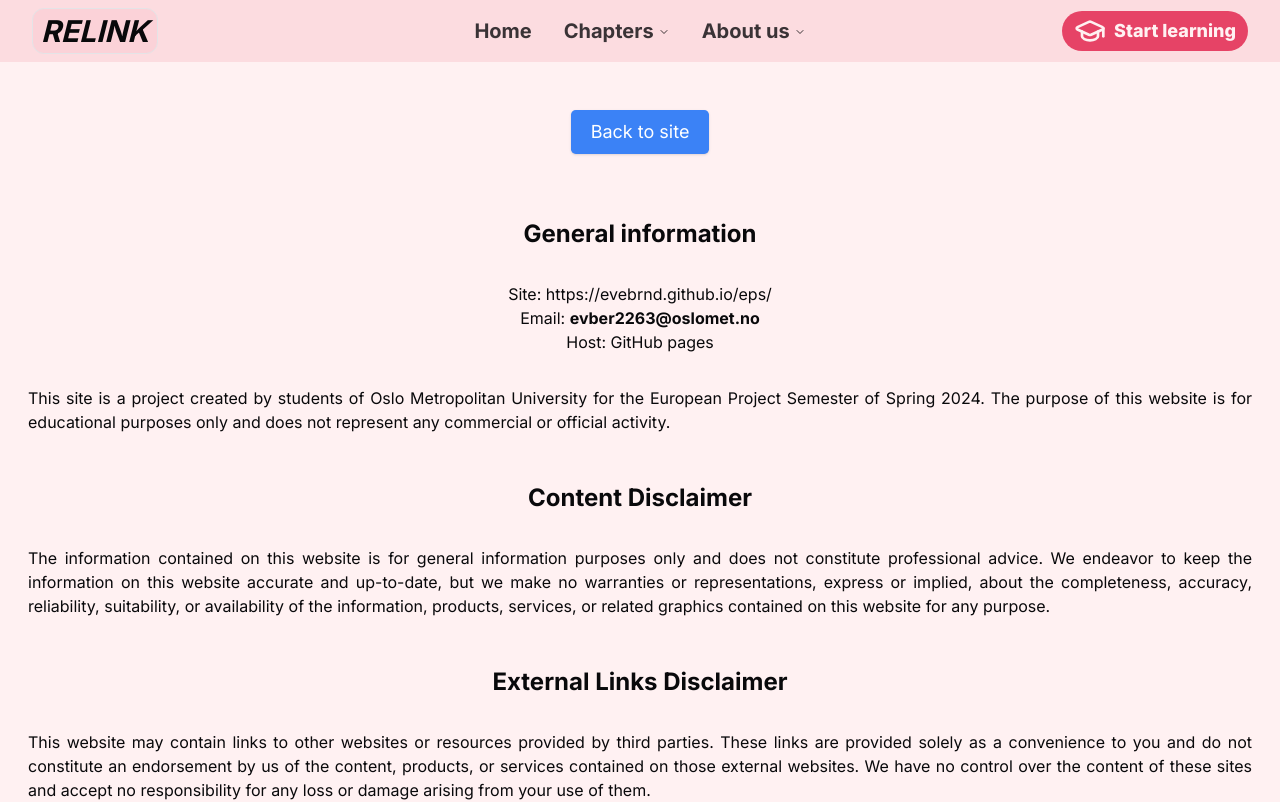
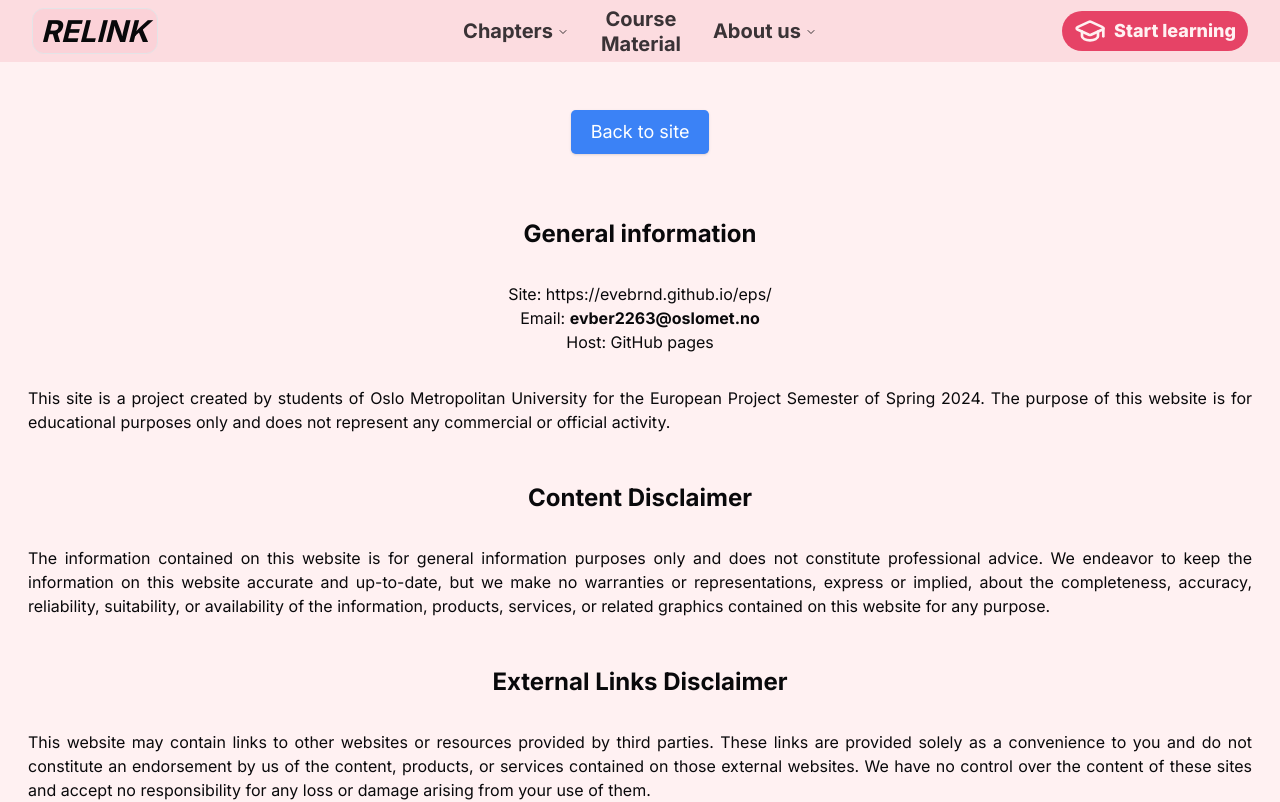
Before and after one commit to evebrnd/eps, a Next.js app: page /legalNotice in a window 1280 px wide. Shown: the top 802 px of the page. Built offline with nearby package versions, Linux system fonts and the light colour scheme.

Commit message:
feat: added navbar tab

```diff
--- a/src/components/Navbar.tsx
+++ b/src/components/Navbar.tsx
@@ -1,8 +1,6 @@
 "use client";
 import React from "react";
 import Link from "next/link"
-import Image from "next/image"
-import Logo from "../../public/relinkLogo.png"
 import { cn } from "@/lib/utils"
 import {
   Menu,
@@ -26,6 +24,8 @@ import {
 export default function Navbar() {
   return (
     <nav className="flex flex-row items-center p-2 px-4 md:px-8 justify-evenly bg-primary/10">
+
+      {/* RELINK/Home icon */}
       <div className="flex flex-row basis-2/12 md:basis-1/4">
         <Link href="/">
           {/* <img src="https://uni.oslomet.no/relink/wp-content/uploads/sites/193/2019/04/ReLink-logo-v.2.png" alt="Logo" className="h-12" /> */}
@@ -35,6 +35,7 @@ export default function Navbar() {
         </Link>
       </div>
 
+      {/* Start Learning Button */}
       <div className="flex flex-row justify-end md:order-last md:justify-end basis-9/12 md:basis-1/4">
         <Button asChild size="rounded" className="items-center px-3 py-1 text-lg font-extrabold whitespace-pre h-fit bg-primary/80">
           <Link href={components_chapters[0].href}>
@@ -44,18 +45,15 @@ export default function Navbar() {
         </Button>
       </div>
 
+      {/* Navigation Menu */}
       <div className="flex flex-row justify-end basis-1/12 md:basis-1/2 md:justify-center">
+
         {/* Bigger screens, above md it is not hidden. */}
         <nav className="items-center hidden text-foreground/80 md:px-4 md:flex md:flex-row md:gap-12 lg:gap-20">
           <NavigationMenu>
             <NavigationMenuList>
-              <NavigationMenuItem className="">
-                <Link href="/" legacyBehavior passHref>
-                  <NavigationMenuLink className={`${navigationMenuTriggerStyle()} bg-transparent font-bold text-xl`}>
-                    Home
-                  </NavigationMenuLink>
-                </Link>
-              </NavigationMenuItem>
+
+              {/* Chapters Button */}
               <NavigationMenuItem>
                 <NavigationMenuTrigger className="text-xl font-bold bg-transparent">Chapters</NavigationMenuTrigger>
                 <NavigationMenuContent>
@@ -72,6 +70,17 @@ export default function Navbar() {
                   </ul>
                 </NavigationMenuContent>
               </NavigationMenuItem>
+
+              {/* Course Button */}
+              <NavigationMenuItem className="">
+                <Link href= "/course" legacyBehavior passHref>
+                  <NavigationMenuLink className={`${navigationMenuTriggerStyle()} bg-transparent font-bold text-xl text-center align-text-top leading-tight`}>
+                    Course <br /> Material
+                  </NavigationMenuLink>
+                </Link>
+              </NavigationMenuItem>
+
+              {/* About Us Button */}
               <NavigationMenuItem>
                 <NavigationMenuTrigger className="text-xl font-bold bg-transparent">About us</NavigationMenuTrigger>
                 <NavigationMenuContent>
@@ -91,6 +100,7 @@ export default function Navbar() {
             </NavigationMenuList>
           </NavigationMenu>
         </nav>
+
         {/*Mobile screens*/}
         <Sheet>
           {/* Create the mobile navigation menu icon, above md hidden.*/}
@@ -134,6 +144,7 @@ export default function Navbar() {
           </SheetContent>
         </Sheet>
       </div>
+
     </nav>
   )
 }
```
